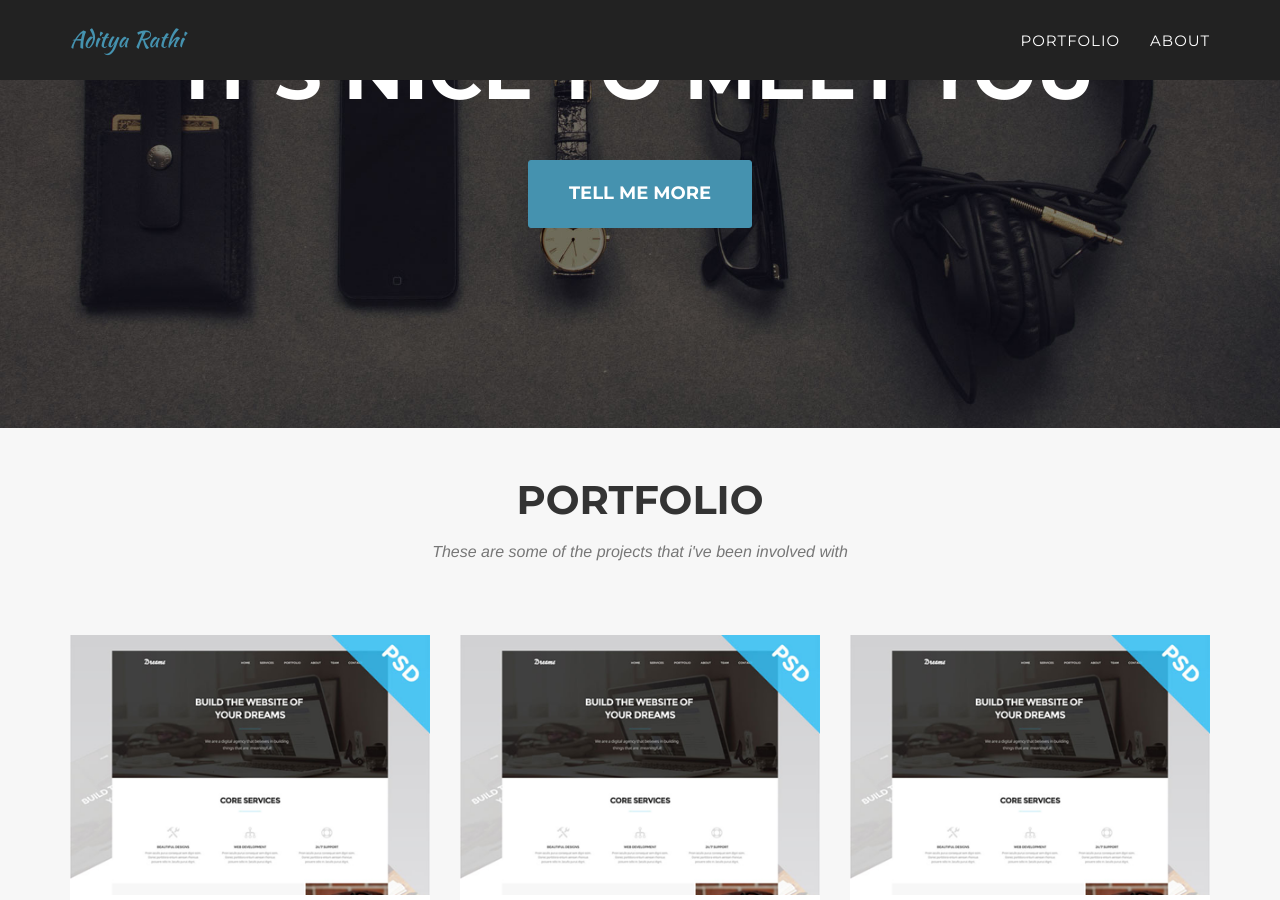
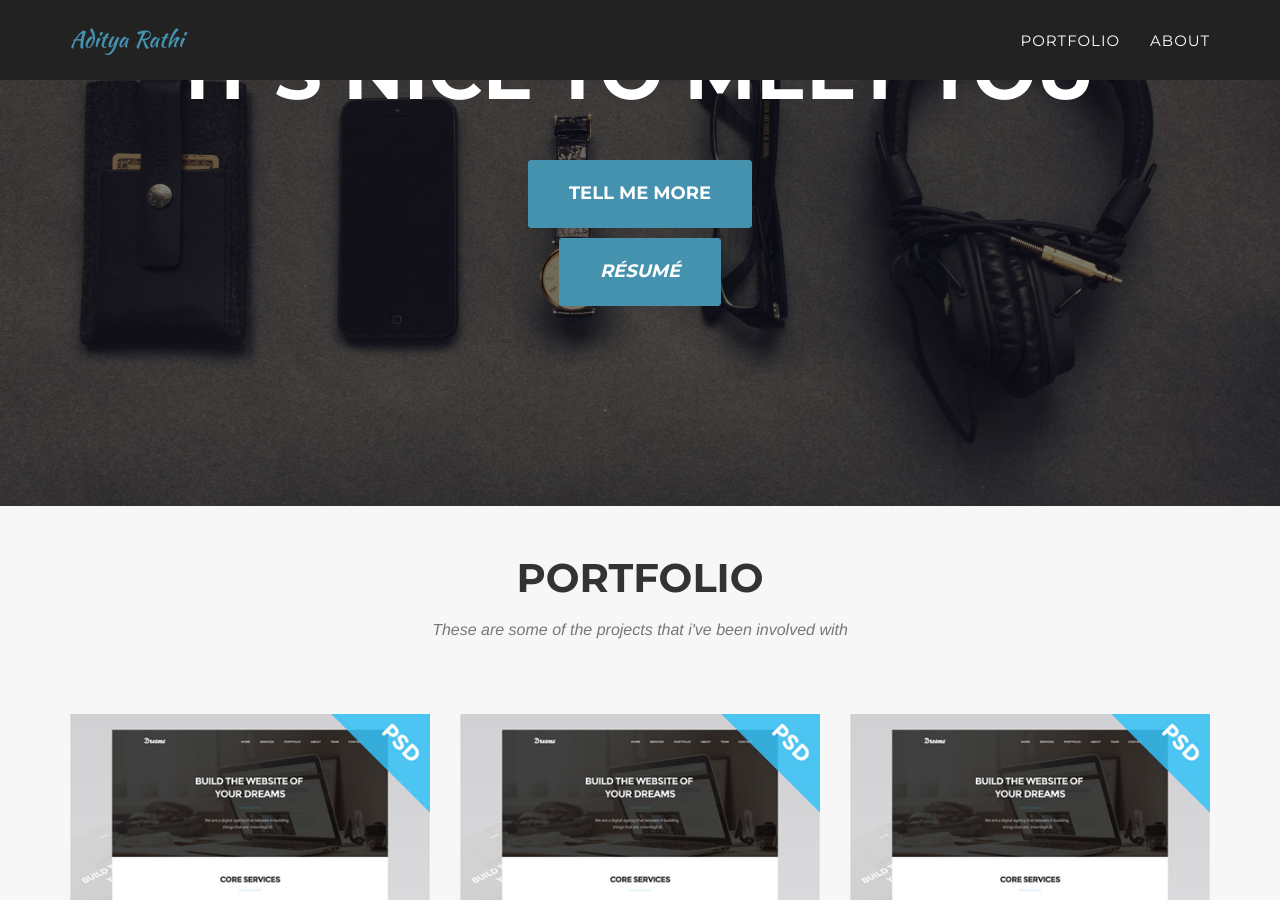
Before and after one commit to aditya-rathi/aditya-rathi.github.io, a Jekyll site: the page built from index.html, in a window 1280 px wide and 900 px high, scrolled down 330 px. Built offline with Jekyll 4.4.1, drawn with Linux system fonts in a browser that asks for light colours; some web fonts are replaced.

Commit message:
added resume link

```diff
--- a/_includes/header.html
+++ b/_includes/header.html
@@ -37,7 +37,8 @@
             <div class="intro-text">
                 <div class="intro-lead-in">Hi! I'm Aditya Rathi</div>
                 <div class="intro-heading">It's Nice To Meet You</div>
-                <a href="#portfolio" class="page-scroll btn btn-xl">Tell Me More</a>
+                <div><p><a href="#portfolio" class="page-scroll btn btn-xl">Tell Me More</a></p></div>
+				<i><a href="https://drive.google.com/file/d/1SoofNGD_XHsBLDIXSS6nlkW8Mf2eAKUT/view?usp=sharing" class="page-scroll btn btn-xl">R&eacute;sum&eacute;</a></i>
             </div>
         </div>
     </header>
```
